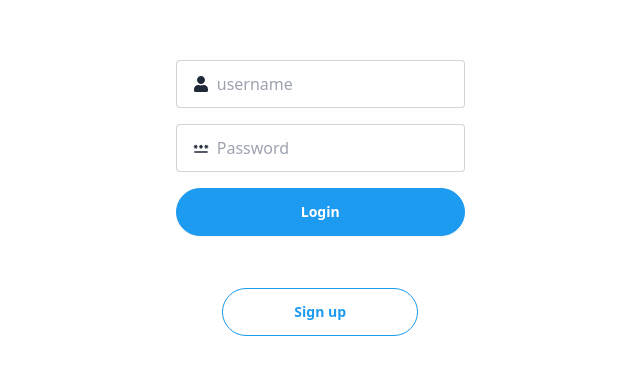
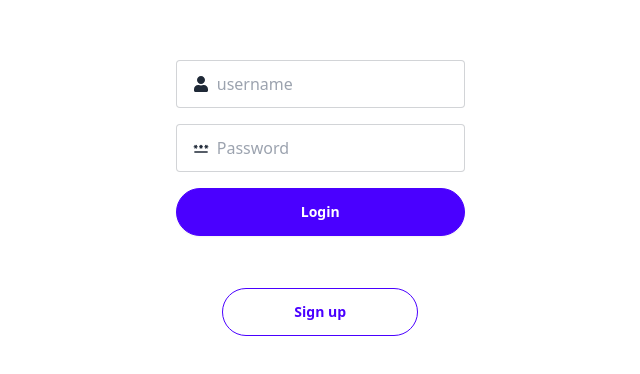
Before and after one commit to YashTirpude/Twitter-Clone, a React (Vite) app in the folder frontend/: page /login in a window 1280 px wide. Shown: the part 230-604 px from the top of the page, without its empty margins (467-1107 px from the left). Built offline with nearby package versions, Linux system fonts and the light colour scheme; no server answers.

Commit message:
tailwind.config update

```diff
--- a/frontend/tailwind.config.js
+++ b/frontend/tailwind.config.js
@@ -9,14 +9,6 @@ export default {
   plugins: [daisyui],
 
   daisyui: {
-    themes: [
-      "light",
-      {
-        black: {
-          primary: "rgb(29, 155, 240)",
-          secondary: "rgb(24, 24, 24)",
-        },
-      },
-    ],
+    themes: ["light", "dark", "cupcake"],
   },
 };
```
